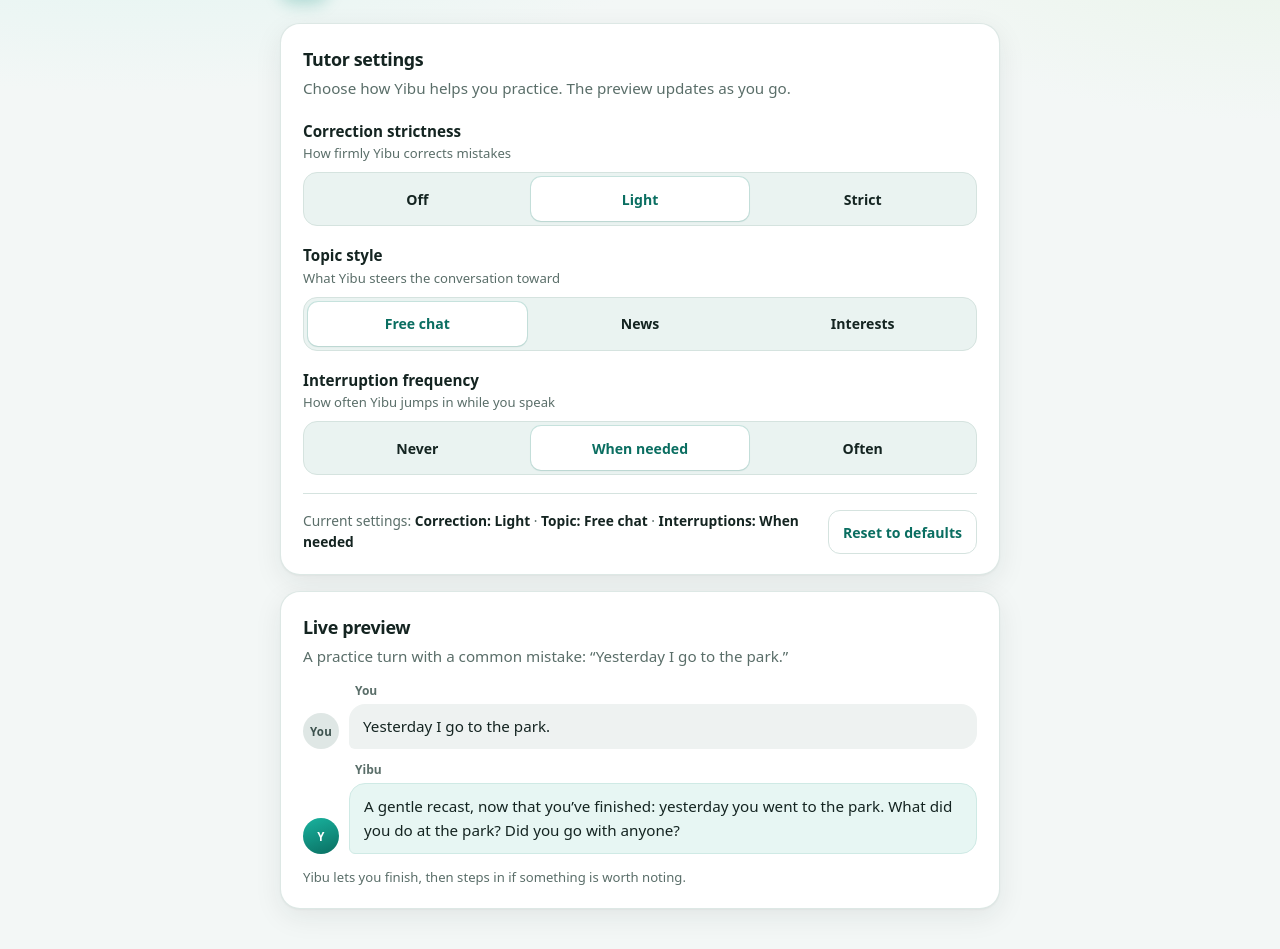
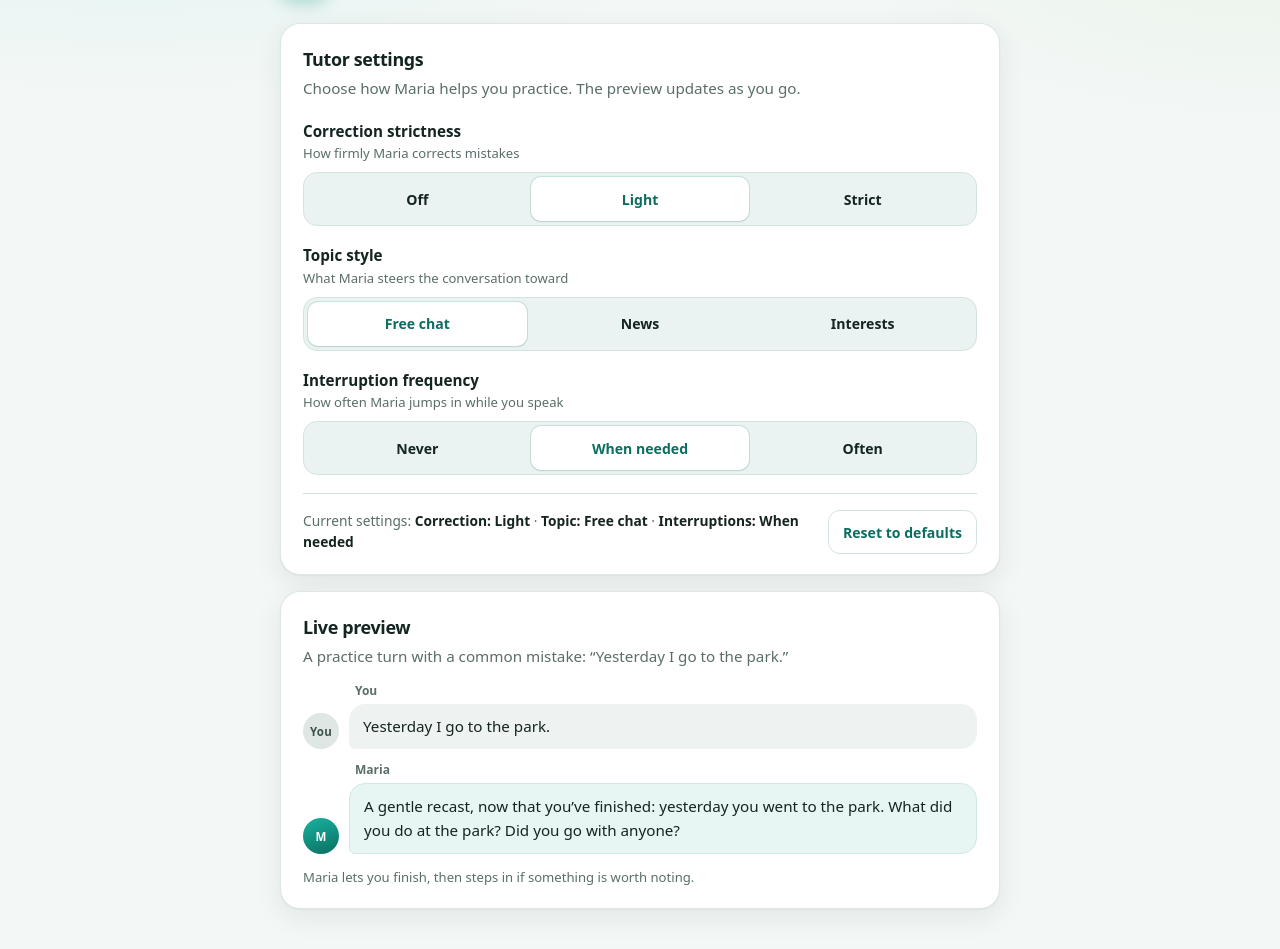
Before and after one commit to GuyWithARiceCooker/yibu-settings, a plain HTML site: page yibu-settings.html in a window 1280 px wide. Shown: the part 79-1028 px from the top of the page. Drawn offline with Linux system fonts and the light colour scheme.

Commit message:
Rename tutor persona from Yibu to Maria (text only)

```diff
--- a/yibu-settings.html
+++ b/yibu-settings.html
@@ -329,11 +329,11 @@
     <main>
       <section class="card" aria-labelledby="settings-heading">
         <h2 id="settings-heading">Tutor settings</h2>
-        <p class="lede">Choose how Yibu helps you practice. The preview updates as you go.</p>
+        <p class="lede">Choose how Maria helps you practice. The preview updates as you go.</p>
 
         <div class="setting">
           <span class="setting-label" id="correction-label">Correction strictness</span>
-          <span class="setting-help" id="correction-help">How firmly Yibu corrects mistakes</span>
+          <span class="setting-help" id="correction-help">How firmly Maria corrects mistakes</span>
           <div class="segments" role="group" aria-labelledby="correction-label" aria-describedby="correction-help" data-setting="correction">
             <button type="button" data-value="off" aria-pressed="false">Off</button>
             <button type="button" data-value="light" aria-pressed="false">Light</button>
@@ -343,7 +343,7 @@
 
         <div class="setting">
           <span class="setting-label" id="topic-label">Topic style</span>
-          <span class="setting-help" id="topic-help">What Yibu steers the conversation toward</span>
+          <span class="setting-help" id="topic-help">What Maria steers the conversation toward</span>
           <div class="segments" role="group" aria-labelledby="topic-label" aria-describedby="topic-help" data-setting="topic">
             <button type="button" data-value="free-chat" aria-pressed="false">Free chat</button>
             <button type="button" data-value="news" aria-pressed="false">News</button>
@@ -353,7 +353,7 @@
 
         <div class="setting">
           <span class="setting-label" id="interruption-label">Interruption frequency</span>
-          <span class="setting-help" id="interruption-help">How often Yibu jumps in while you speak</span>
+          <span class="setting-help" id="interruption-help">How often Maria jumps in while you speak</span>
           <div class="segments" role="group" aria-labelledby="interruption-label" aria-describedby="interruption-help" data-setting="interruption">
             <button type="button" data-value="never" aria-pressed="false">Never</button>
             <button type="button" data-value="when-needed" aria-pressed="false">When needed</button>
@@ -379,9 +379,9 @@
             </div>
           </div>
           <div class="row yibu-row">
-            <div class="avatar yibu" aria-hidden="true">Y</div>
+            <div class="avatar yibu" aria-hidden="true">M</div>
             <div class="bubble-wrap">
-              <p class="who">Yibu</p>
+              <p class="who">Maria</p>
               <div class="bubble yibu" id="yibu-bubble" aria-live="polite"></div>
             </div>
           </div>
@@ -457,9 +457,9 @@
       };
 
       var INTERRUPT_NOTE = {
-        never: "Yibu waits until you finish speaking, then replies in full.",
-        "when-needed": "Yibu lets you finish, then steps in if something is worth noting.",
-        often: "Yibu jumps in mid-sentence."
+        never: "Maria waits until you finish speaking, then replies in full.",
+        "when-needed": "Maria lets you finish, then steps in if something is worth noting.",
+        often: "Maria jumps in mid-sentence."
       };
 
       var state = loadState();
```
